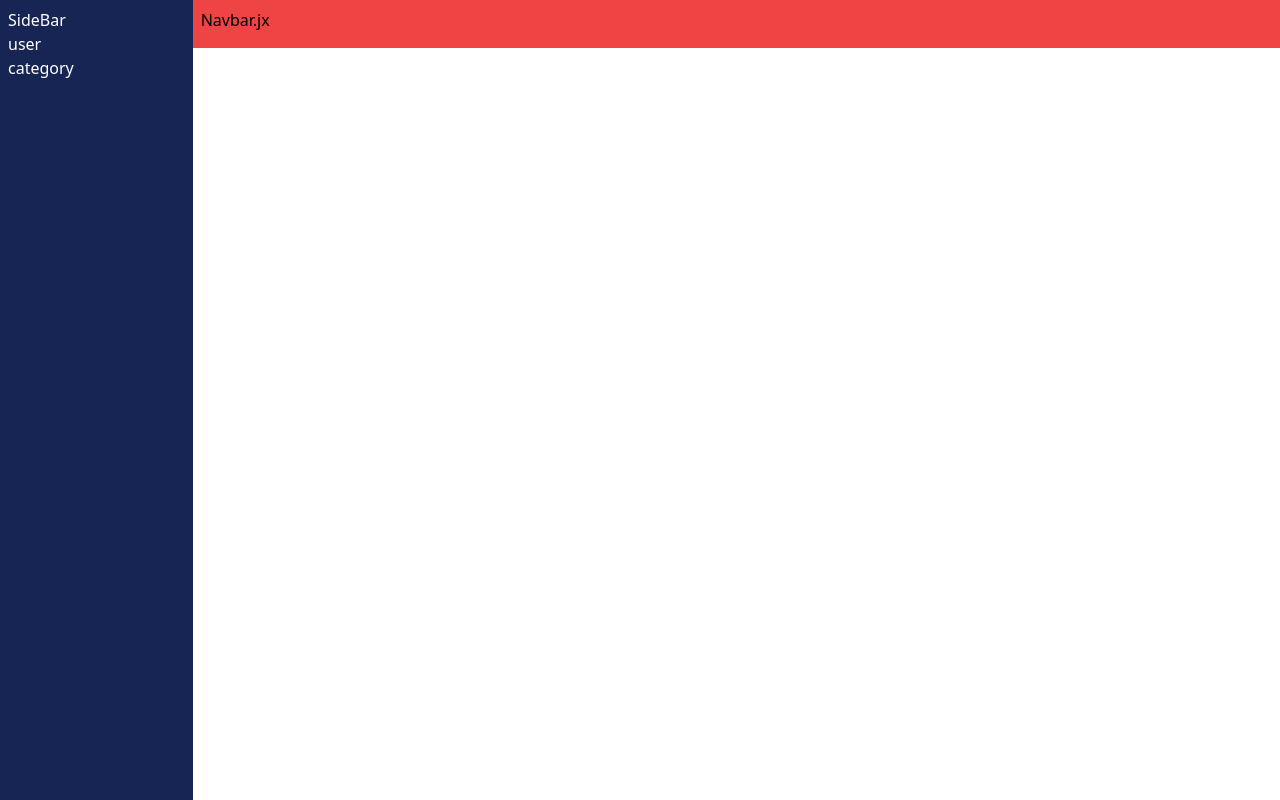
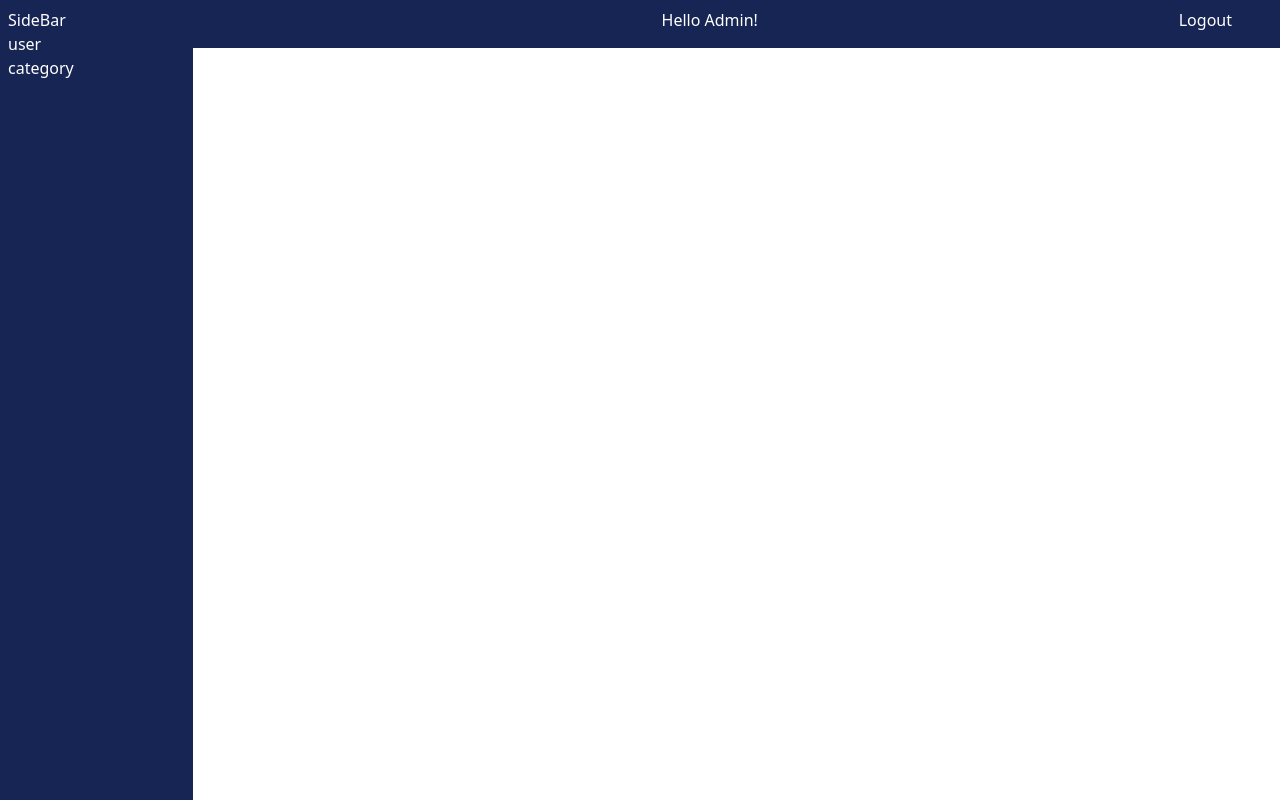
Before and after one commit to benzaminbikash/frontendinterviewquestionanswer, a React (Vite) app in the folder web/: page / in a window 1280 px wide. Built offline with nearby package versions, Linux system fonts and the light colour scheme; the HTML template or start-up script is replaced by a standard one.

Commit message:
apicustomhook

```diff
--- a/web/src/components/Navbar.jsx
+++ b/web/src/components/Navbar.jsx
@@ -2,8 +2,12 @@ import React from "react";
 
 function Navbar() {
   return (
-    <div className=" bg-red-500 w-full p-2 h-12">
-      <div>Navbar.jx</div>
+    <div className=" bg-blue-950 text-white w-full p-2 h-12">
+      <div className="flex justify-between px-10">
+        <h1></h1>
+        <h1>Hello Admin!</h1>
+        <button>Logout</button>
+      </div>
     </div>
   );
 }
--- /dev/null
+++ b/web/src/hooks/Api.jsx
@@ -0,0 +1,16 @@
+import React, { useEffect, useState } from "react";
+
+function ApiGet(apiurl) {
+  const [data, setData] = useState([]);
+  const fetchApi = async () => {
+    const response = await fetch(apiurl);
+    const result = await response.json();
+    setData(result?.data);
+  };
+  useEffect(() => {
+    fetchApi();
+  }, []);
+  return [data];
+}
+
+export default ApiGet;
```
